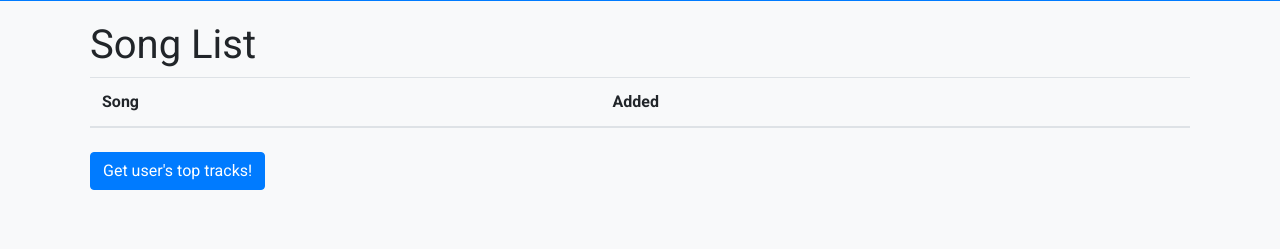
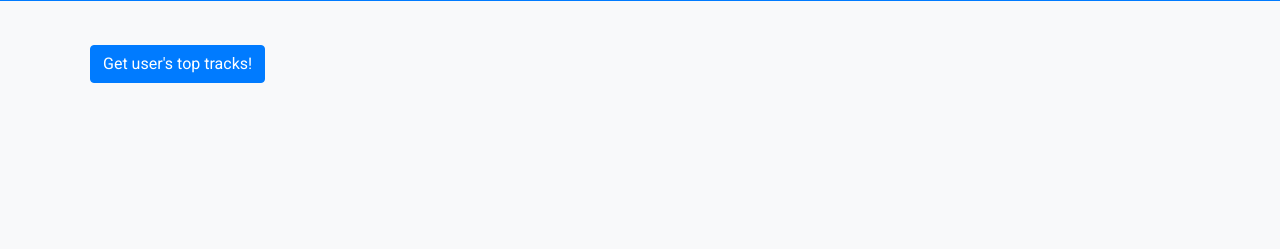
Before and after one commit to ignamen20/yourspotifystory, a Flask app: page / in a window 1280 px wide. Shown: the part 551-800 px from the top of the page. Run offline with Flask 3, Linux system fonts and the light colour scheme; lists and menus that the app fills with data are empty; some libraries are stand-ins or nearby versions.

Commit message:
added limiter to top_songs: 2 a day

```diff
--- a/app.py
+++ b/app.py
@@ -1,4 +1,6 @@
 from flask import Flask, request, url_for, session, redirect, render_template, g
+from flask_limiter import Limiter
+from flask_limiter.util import get_remote_address
 import spotipy
 from spotipy.oauth2 import SpotifyOAuth
 import spotipy.util as util
@@ -10,6 +12,12 @@ import sys
 from dotenv import load_dotenv, find_dotenv
 
 app = Flask(__name__)
+limiter = Limiter(
+    get_remote_address,
+    app=app,
+    default_limits=["200 per day", "50 per hour"],
+    storage_uri="memory://",
+)
 
 app.secret_key = "generate_it_on_the_fly"
 app.config['SESSION_COOKIE_NAME'] = 'Ignas Cookie'
@@ -60,6 +68,7 @@ def get_top_songs():
     return redirect(auth_url)
 
 @app.route('/getTopTracks', methods=['POST', 'GET'])
+@limiter.limit("2 per day")
 def getTopTracks():
     try:
         token_info = get_token()
@@ -67,7 +76,7 @@ def getTopTracks():
         print("user not logged")
         return redirect('/')
     sp = spotipy.Spotify(auth=token_info['access_token'])
-    limit_chosen = 20
+    limit_chosen = 10
     song_item_long_term = sp.current_user_top_tracks(
         limit=limit_chosen, offset=0, time_range='long_term')['items']
     song_item_medium_term = sp.current_user_top_tracks(
--- a/templates/welcome.html
+++ b/templates/welcome.html
@@ -59,17 +59,6 @@
         </div>
     </section>
     <div class="container content">
-        <h1>Song List</h1>
-        <table class="table table-striped">
-            <thead>
-                <tr>
-                    <th>Song</th>
-                    <th>Added</th>
-                </tr>
-            </thead>
-            <tbody>
-                <!-- Add your song list items here -->
-            </tbody>
         </table>
         <form action="/top_songs" method="GET" class="mt-4">
             <button type="submit" class="btn btn-primary">Get user's top tracks!</button>
```
Also changed, not shown: requirements.txt (+9 -0 lines).
